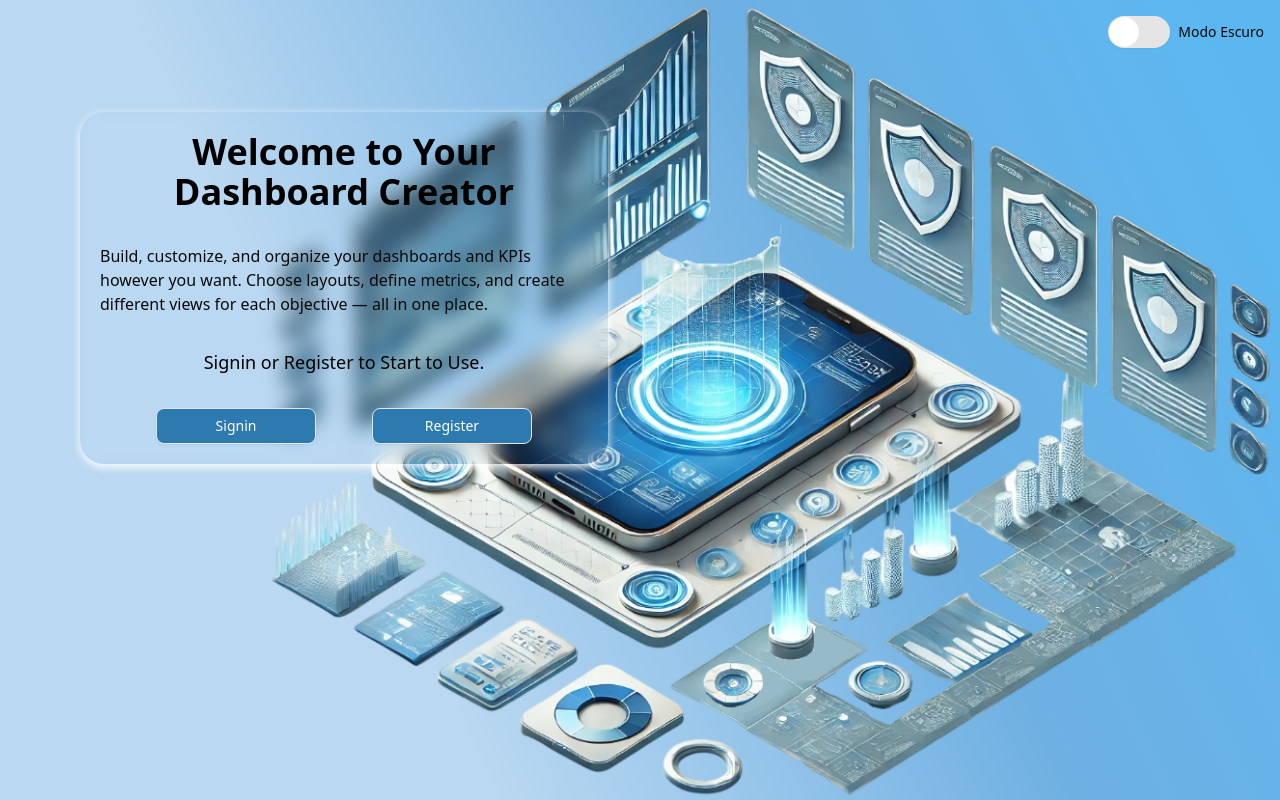
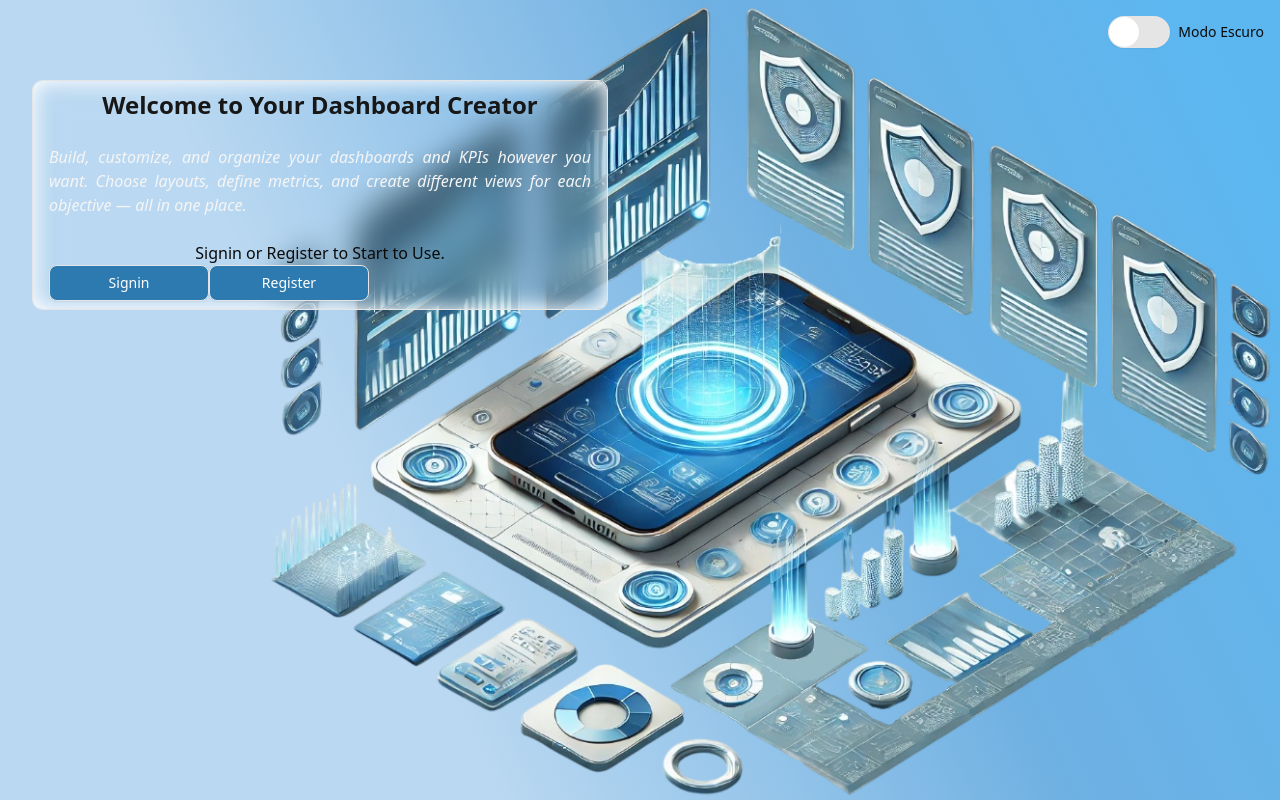
Before and after one commit to RodrigoNeoEx/your-dashboard, a Next.js app: page / in a window 1280 px wide. Built offline with nearby package versions, Linux system fonts and the light colour scheme.

Commit message:
feat: glassCard component done, applyed containerPage and glassCard

```diff
--- a/src/app/page.tsx
+++ b/src/app/page.tsx
@@ -3,6 +3,8 @@ import { useRouter } from "next/navigation";
 import Image from "next/image";
 import { useDispatch } from 'react-redux';
 import { Button } from "@/components/ui/button"
+import GlassCard from "@/components/cards/GlassCard";
+import ContainerPage from "@/components/containers/ContainerPage";
 
 
 
@@ -10,7 +12,7 @@ const Home = () => {
   const router = useRouter();
 
   return (
-      <section className="grid sm:grid-cols-2 grid-cols-1 items-start justify-items-center h-screen p-8 gap-16 sm:p-20 bg-[image:var(--color-background-grad)] relative w-full overflow-hidden z-0">
+      <ContainerPage className="grid sm:grid-cols-2 grid-cols-1 items-start justify-items-center pt-20 bg-[image:var(--color-background-grad)] relative z-0">
       <Image
         src="/bgVetorizado2.png"
         alt="Background"
@@ -19,10 +21,40 @@ const Home = () => {
         loading="eager"
         className="sm:object-contain sm:object-right-top absolute h-screen w-full object-cover object-[40%]"
       />
-        <div
+        {/* <div
         className="flex flex-col items-center justify-center space-y-8 backdrop-blur-[10px] p-5 rounded-3xl mt-8 dark:bg-[#f0ffff94] shadow [--tw-shadow:var(--shadow)]
-">
-          <h1 className="text-4xl font-bold text-center text-black">
+"> */}
+          <GlassCard
+            title="Welcome to Your Dashboard Creator"
+            description=""
+            content="Build, customize, and organize your dashboards and KPIs however you want. Choose layouts, define metrics, and create different views for each objective — all in one place."
+            footer="Signin or Register to Start to Use."
+            cardClass="max-w-[90%]"
+            headerClass=""
+            titleClass=""
+            descriptionClass=""
+            contentClass=""
+            footerClass=""
+          >
+            <div className="flex!important w-full justify-evenly!impotant">
+              <Button
+                variant="outline"
+                className="px-4 py-2 text-white bg-[#2c7aaf] rounded-md min-w-40"
+              >
+                Signin
+              </Button>
+              <Button
+                variant="outline"
+                className="px-4 py-2 text-white bg-[#2c7aaf] rounded-md min-w-40"
+              >
+                Register
+              </Button>
+            </div>
+          </GlassCard>
+
+
+
+          {/* <h1 className="text-4xl font-bold text-center text-black">
             Welcome to Your Dashboard Creator
           </h1>
           <span>
@@ -45,9 +77,9 @@ const Home = () => {
             >
               Register
             </Button>
-          </div>
-        </div>
-      </section>
+          </div> */}
+        {/* </div> */}
+      </ContainerPage>
   );
 }
 
--- /dev/null
+++ b/src/components/cards/GlassCard.tsx
@@ -0,0 +1,42 @@
+import {
+  Card,
+  CardContent,
+  CardDescription,
+  CardFooter,
+  CardHeader,
+  CardTitle,
+} from "@/components/ui/card"
+import React, { ReactNode } from "react";
+
+interface GlassCardProps {
+  title: string;
+  description: string;
+  content: string;
+  footer?: string;
+  children?: React.ReactNode;
+  cardClass?: string;
+  headerClass?: string;
+  titleClass?: string;
+  descriptionClass?: string;
+  contentClass?: string;
+  footerClass?: string;
+}
+
+
+const GlassCard: React.FC<GlassCardProps> = ({title, description, content, footer, children, cardClass, headerClass, titleClass, descriptionClass, contentClass, footerClass}) => {
+  return (
+    <Card className={`mx-auto p-2 bg-white bg-opacity-10 backdrop-blur-lg rounded-lg shadow-[inset_0px_0px_20px_2px_#ffffff] ${cardClass}`}>
+      <CardHeader className={`flex flex-col items-center text-center p-0 gap-0 ${headerClass}`}>
+        <CardTitle className={`text-2xl font-bold text-primary ${titleClass}`}>{title}</CardTitle>
+        <CardDescription className={`${descriptionClass}`} >{description}</CardDescription>
+      </CardHeader>
+      <CardContent className={`px-2 text-justify italic text-secondary ${contentClass}`}>{content}</CardContent>
+      <CardFooter className={`px-2 grid justify-items-center items-center ${footerClass}`}>
+        {footer}
+        {children}
+      </CardFooter>
+    </Card>
+  );
+}
+
+export default GlassCard;
--- /dev/null
+++ b/src/components/ui/card.tsx
@@ -0,0 +1,92 @@
+import * as React from "react"
+
+import { cn } from "@/lib/utils"
+
+function Card({ className, ...props }: React.ComponentProps<"div">) {
+  return (
+    <div
+      data-slot="card"
+      className={cn(
+        "bg-card text-card-foreground flex flex-col gap-6 rounded-xl border py-6 shadow-sm",
+        className
+      )}
+      {...props}
+    />
+  )
+}
+
+function CardHeader({ className, ...props }: React.ComponentProps<"div">) {
+  return (
+    <div
+      data-slot="card-header"
+      className={cn(
+        "@container/card-header grid auto-rows-min grid-rows-[auto_auto] items-start gap-1.5 px-6 has-data-[slot=card-action]:grid-cols-[1fr_auto] [.border-b]:pb-6",
+        className
+      )}
+      {...props}
+    />
+  )
+}
+
+function CardTitle({ className, ...props }: React.ComponentProps<"div">) {
+  return (
+    <div
+      data-slot="card-title"
+      className={cn("leading-none font-semibold", className)}
+      {...props}
+    />
+  )
+}
+
+function CardDescription({ className, ...props }: React.ComponentProps<"div">) {
+  return (
+    <div
+      data-slot="card-description"
+      className={cn("text-muted-foreground text-sm", className)}
+      {...props}
+    />
+  )
+}
+
+function CardAction({ className, ...props }: React.ComponentProps<"div">) {
+  return (
+    <div
+      data-slot="card-action"
+      className={cn(
+        "col-start-2 row-span-2 row-start-1 self-start justify-self-end",
+        className
+      )}
+      {...props}
+    />
+  )
+}
+
+function CardContent({ className, ...props }: React.ComponentProps<"div">) {
+  return (
+    <div
+      data-slot="card-content"
+      className={cn("px-6", className)}
+      {...props}
+    />
+  )
+}
+
+function CardFooter({ className, ...props }: React.ComponentProps<"div">) {
+  return (
+    <div
+      data-slot="card-footer"
+      className={cn("flex items-center px-6 [.border-t]:pt-6", className)}
+      {...props}
+    />
+  )
+}
+
+export {
+  Card,
+  CardHeader,
+  CardFooter,
+  CardTitle,
+  CardAction,
+  CardDescription,
+  CardContent,
+}
```
